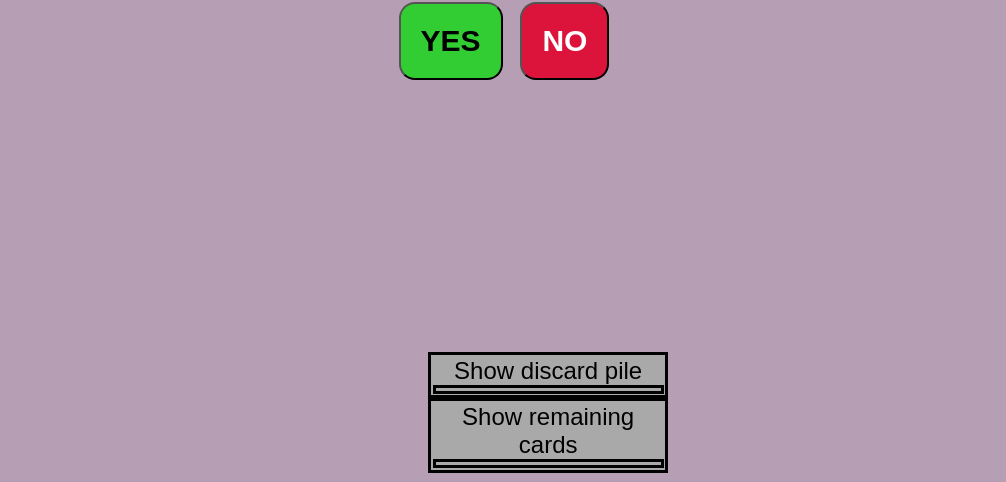
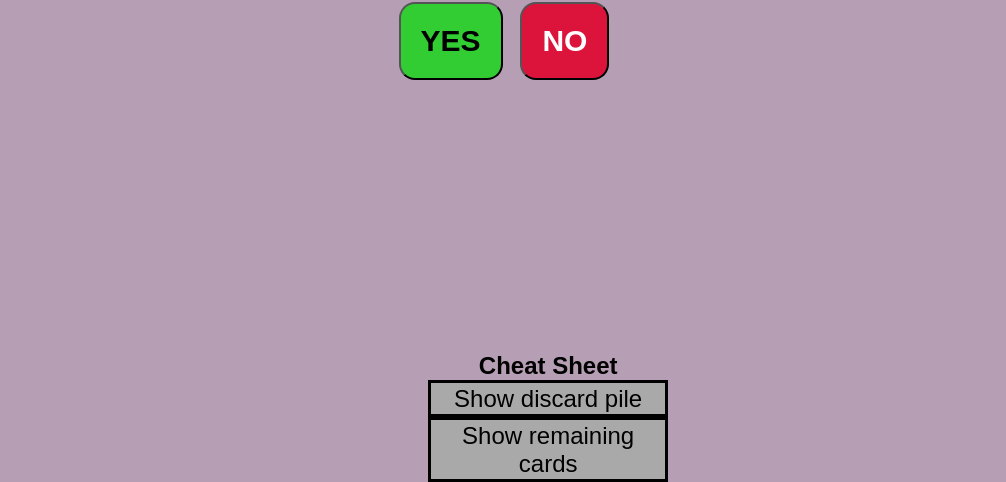
Before and after one commit to BrandonGwee/in-between, a plain HTML site: page html/game.html in a window 1280 px wide. Shown: the part 496-978 px from the top of the page, without its empty margins (136-1142 px from the left). Drawn offline with Linux system fonts and the light colour scheme.

Commit message:
add cheat sheet label

```diff
--- a/css/global.css
+++ b/css/global.css
@@ -113,8 +113,18 @@ red {
     top: 50rem;
 }
 
-#cheat-sheet * {
+#cheat-sheet .title {
+    font-weight: 700;
+}
+
+#cheat-sheet .item {
     background-color: darkgray;
     border: black solid;
     padding: 0.1rem;
 }
+
+#cheat-sheet .item:active {
+    background-color: rgb(153, 153, 153);
+    border: black solid;
+    padding: 0.1rem;
+}
--- a/html/game.html
+++ b/html/game.html
@@ -23,10 +23,11 @@
     <div id="exit-btn"></div>
 
     <div id="cheat-sheet">
-        <div id="discarded">Show discard pile<div></div>
+        <div class="title">Cheat Sheet</div>
+        <div class="item" id="discarded">Show discard pile<div></div>
         </div>
 
-        <div id="remainder">Show remaining cards<div></div>
+        <div class="item" id="remainder">Show remaining cards<div></div>
         </div>
     </div>
 </body>
```
